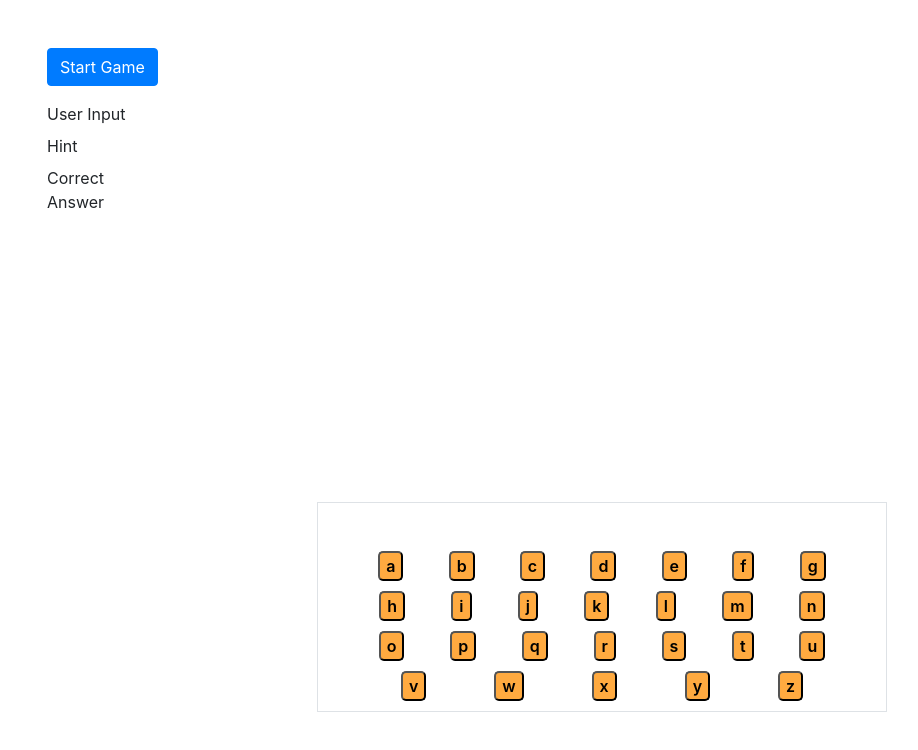
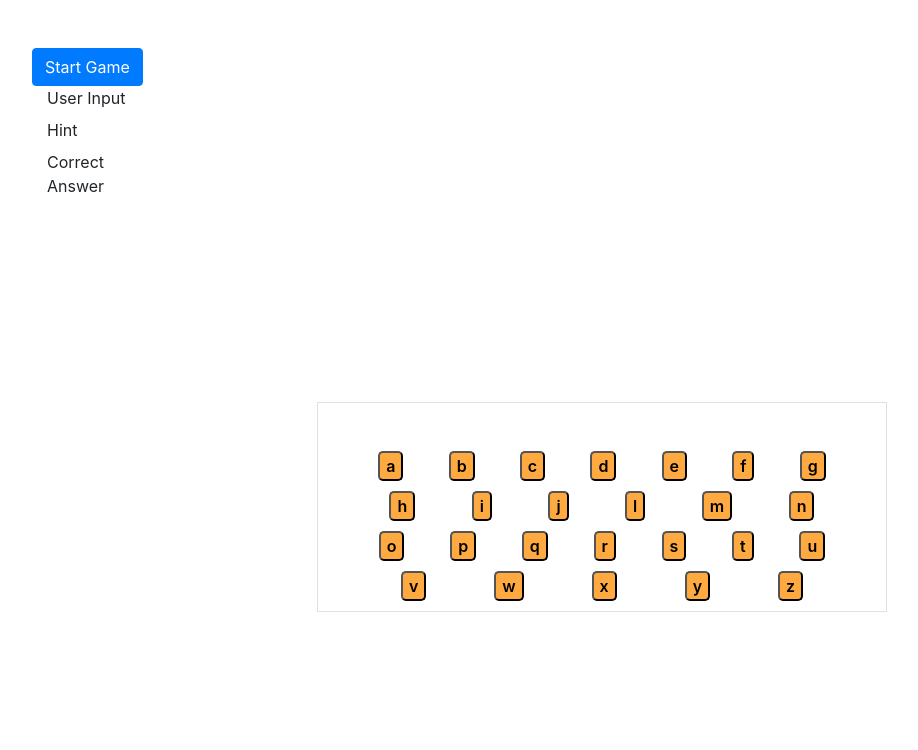
Before and after one commit to ravikiran-fullstack/hangMan-game-dom, a plain HTML site: page index.html in a window 1280 px wide. Shown: the whole page, without its empty margins (38-956 px from the left). Drawn offline with nearby package versions, Linux system fonts and the light colour scheme.

Commit message:
generated html using js

```diff
--- a/app.js
+++ b/app.js
@@ -1,14 +1,4 @@
-const gameWords = [
-  { word: "doctor", hint: "profession" },
-  { word: "mango", hint: "fruit" },
-  { word: "toyota", hint: "vehicle company" },
-  { word: "lawyer", hint: "profession" },
-  { word: "apple", hint: "fruit" },
-  { word: "honda", hint: "vehicle company" },
-  { word: "teacher", hint: "profession" },
-  { word: "orange", hint: "fruit" },
-  { word: "nissan", hint: "vehicle company" },
-];
+
 
 let killCount = 0;
 let inputCount = 0;
--- a/dom.js
+++ b/dom.js
@@ -0,0 +1,133 @@
+function createDomElement(ele, eleClass='', eleId=''){
+  const element = document.createElement(ele);
+  if(eleClass !== ''){
+    element.setAttribute('class', eleClass);
+  }
+  if(eleId !== ''){
+    element.setAttribute('id', eleId);
+  }
+
+  return element;
+}
+
+function createAlphaButton(buttonId){
+  const button = document.createElement('button');
+  button.id = buttonId;
+  button.classList = 'btnAlpha btnBorder btnOrange';
+  button.setAttribute('onclick', `enterLetter("${buttonId}")`);
+  const buttonText = document.createTextNode(`${buttonId}`);
+  button.append(buttonText);
+  return button;
+}
+
+const containerInput = createDomElement('div', 'container mt-5');
+const containerInputRow = createDomElement('div', 'row');
+containerInput.append(containerInputRow);
+
+
+const containerInputRowCol1 = createDomElement('div', 'col-md-6 col-12');
+const containerInputRowCol2Row1 = createDomElement('div', 'row');
+
+const startButton = createDomElement('input', 'btn btn-primary', 'startGameBtn');
+startButton.type = 'button';
+startButton.value = 'Start Game';
+containerInputRowCol2Row1.append(startButton);
+
+const containerInputRowCol2Row2 = createDomElement('div', 'row');
+const inputBoxesLabel = createDomElement('label', 'col-lg-3');
+inputBoxesLabel.for = 'userInput';
+inputBoxesLabelText = document.createTextNode('User Input');
+inputBoxesLabel.append(inputBoxesLabelText);
+
+const inputBoxesDiv = createDomElement('div', 'col-lg-9', 'inputBoxes');
+containerInputRowCol2Row2.append(inputBoxesLabel, inputBoxesDiv);
+
+
+const containerInputRowCol2Row3 = createDomElement('div', 'row');
+const hintLabel = createDomElement('label', 'col-lg-3');
+hintLabel.for = 'testWordHint';
+hintLabelText = document.createTextNode('Hint');
+hintLabel.append(hintLabelText);
+
+const hintDiv = createDomElement('div', 'col-lg-9', 'testWordHint');
+containerInputRowCol2Row3.append(hintLabel, hintDiv);
+
+
+const containerInputRowCol2Row4 = createDomElement('div', 'row');
+const correctAnswerLabel = createDomElement('label', 'col-lg-3');
+correctAnswerLabel.for = 'correctAnswer';
+correctAnswerLabelText = document.createTextNode('Correct Answer');
+correctAnswerLabel.append(correctAnswerLabelText);
+
+const correctAnswerDiv = createDomElement('div', 'col-lg-9', 'correctAnswer');
+containerInputRowCol2Row4.append(correctAnswerLabel, correctAnswerDiv);
+
+
+const containerInputRowCol2Row5 = createDomElement('div', 'row');
+const gameStatusDiv = createDomElement('div', 'col-lg-12', 'gameStatus');
+containerInputRowCol2Row5.append(gameStatusDiv);
+
+containerInputRowCol1.append(containerInputRowCol2Row1, containerInputRowCol2Row2, containerInputRowCol2Row3,containerInputRowCol2Row4, containerInputRowCol2Row5);
+containerInputRow.append(containerInputRowCol1);
+
+
+const containerInputRowCol2 = createDomElement('div', 'col-md-6 col-12');
+
+const canvas = createDomElement('canvas', '', 'hangmanCanvas');
+canvas.height = 300;
+canvas.width = 400;
+
+containerInputRowCol2.append(canvas);
+containerInputRow.append(containerInputRowCol2);
+////////////////////
+
+const containerAlpha = createDomElement('div', 'container mt-5');
+
+const containerAlphaRowCol = createDomElement('div', 'offset-md-3 col-md-6 border pt-5');
+const containerAlphaRowColDiv1 = createDomElement('div', 'divAlpha');
+const buttonA = createAlphaButton('a');
+const buttonB = createAlphaButton('b');
+const buttonC = createAlphaButton('c');
+const buttonD = createAlphaButton('d');
+const buttonE = createAlphaButton('e');
+const buttonF = createAlphaButton('f');
+const buttonG = createAlphaButton('g');
+containerAlphaRowColDiv1.append(buttonA, buttonB, buttonC, buttonD, buttonE, buttonF, buttonG);
+
+const containerAlphaRowColDiv2 = createDomElement('div', 'divAlpha');
+const buttonH = createAlphaButton('h');
+const buttonI = createAlphaButton('i');
+const buttonJ = createAlphaButton('j');
+const buttonK = createAlphaButton('k');
+const buttonL = createAlphaButton('l');
+const buttonM = createAlphaButton('m');
+const buttonN = createAlphaButton('n');
+containerAlphaRowColDiv2.append(buttonH, buttonI, buttonJ, buttonJ, buttonL, buttonM, buttonN);
+
+const containerAlphaRowColDiv3 = createDomElement('div', 'divAlpha');
+const buttonO = createAlphaButton('o');
+const buttonP = createAlphaButton('p');
+const buttonQ = createAlphaButton('q');
+const buttonR = createAlphaButton('r');
+const buttonS = createAlphaButton('s');
+const buttonT = createAlphaButton('t');
+const buttonU = createAlphaButton('u');
+containerAlphaRowColDiv3.append(buttonO, buttonP, buttonQ, buttonR, buttonS, buttonT, buttonU);
+
+const containerAlphaRowColDiv4 = createDomElement('div', 'divAlpha');
+const buttonV = createAlphaButton('v');
+const buttonW = createAlphaButton('w');
+const buttonX = createAlphaButton('x');
+const buttonY = createAlphaButton('y');
+const buttonZ = createAlphaButton('z');
+containerAlphaRowColDiv4.append(buttonV, buttonW, buttonX, buttonY, buttonZ);
+
+containerAlphaRowCol.append(containerAlphaRowColDiv1,containerAlphaRowColDiv2,containerAlphaRowColDiv3,containerAlphaRowColDiv4);
+
+
+const containerAlphaRow = createDomElement('div', 'row');
+
+containerAlphaRow.append(containerAlphaRowCol);
+containerAlpha.append(containerAlphaRow);
+
+document.body.append(containerInput, containerAlpha);
--- a/index.html
+++ b/index.html
@@ -12,11 +12,10 @@
 </head>
 
 <body>
-
-  <div class="container mt-5">
+  <!-- <div class="container mt-5">
     <div class="row">
       <div class="col-md-6 col-12">
-        <div class="form-group">
+        <div class="row">
           <input type="button" class="btn btn-primary" id="startGameBtn" value="Start Game">
         </div>
 
@@ -48,8 +47,8 @@
         <canvas id="hangmanCanvas" width="400" height="400">
       </div>
     </div>
-  </div>
-
+  </div> -->
+<!--
   <div class="container mt-5">
     <div class="row">
       <div class="offset-md-3 col-md-6 border pt-5">
@@ -93,10 +92,11 @@
         </div>
       </div>
     </div>
-  </div>
+  </div> -->
 
+  <script type="text/javascript" src="randomWords.json"></script>
+  <script src="dom.js"></script>
   <script src="app.js"></script>
-  <script src="dom.js"></script>
 </body>
 
 </html>
--- /dev/null
+++ b/randomWords.json
@@ -0,0 +1,11 @@
+gameWords = [
+  { word: "doctor", hint: "profession" },
+  { word: "mango", hint: "fruit" },
+  { word: "toyota", hint: "vehicle company" },
+  { word: "lawyer", hint: "profession" },
+  { word: "apple", hint: "fruit" },
+  { word: "honda", hint: "vehicle company" },
+  { word: "teacher", hint: "profession" },
+  { word: "orange", hint: "fruit" },
+  { word: "nissan", hint: "vehicle company" },
+];
```
